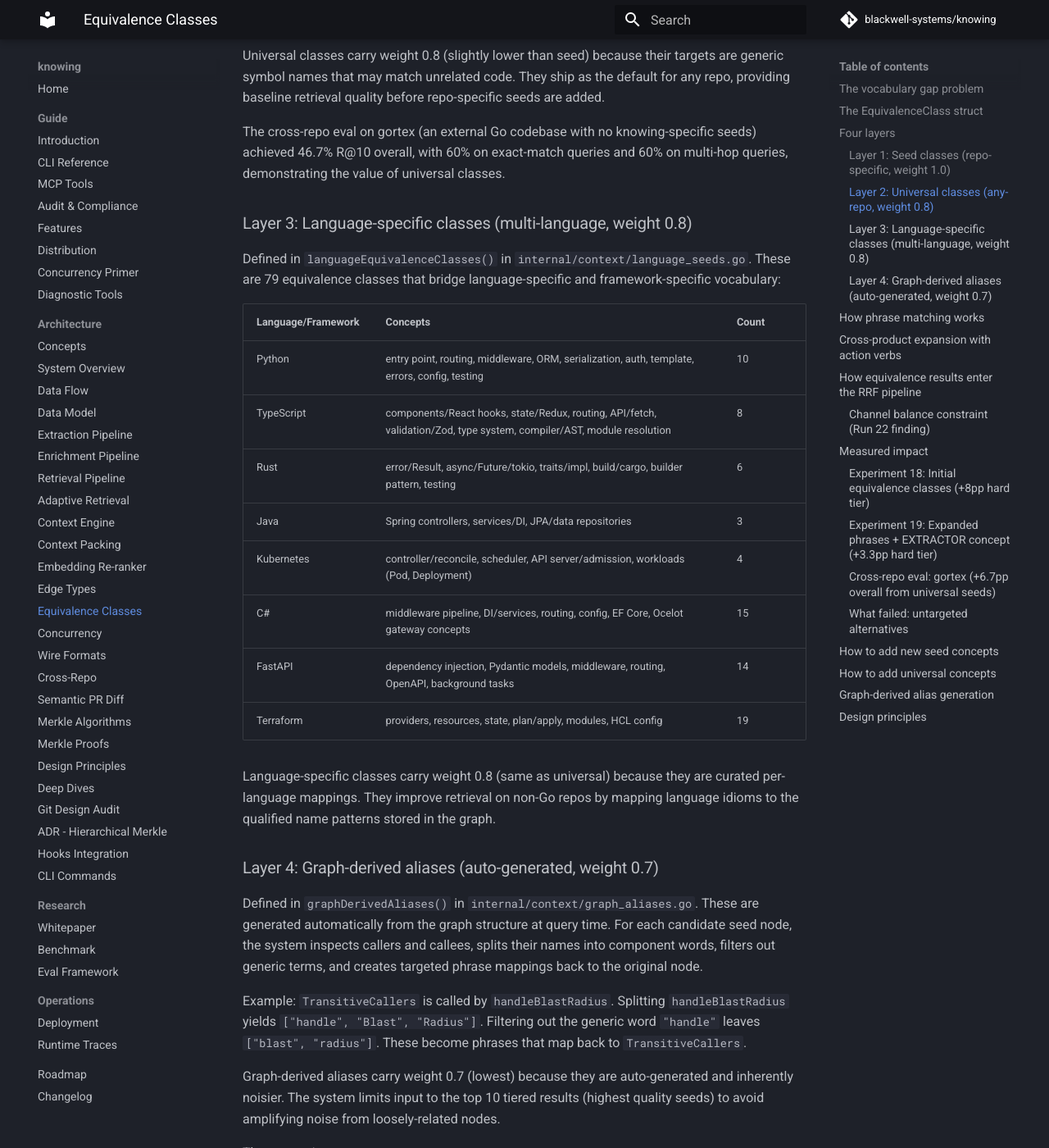
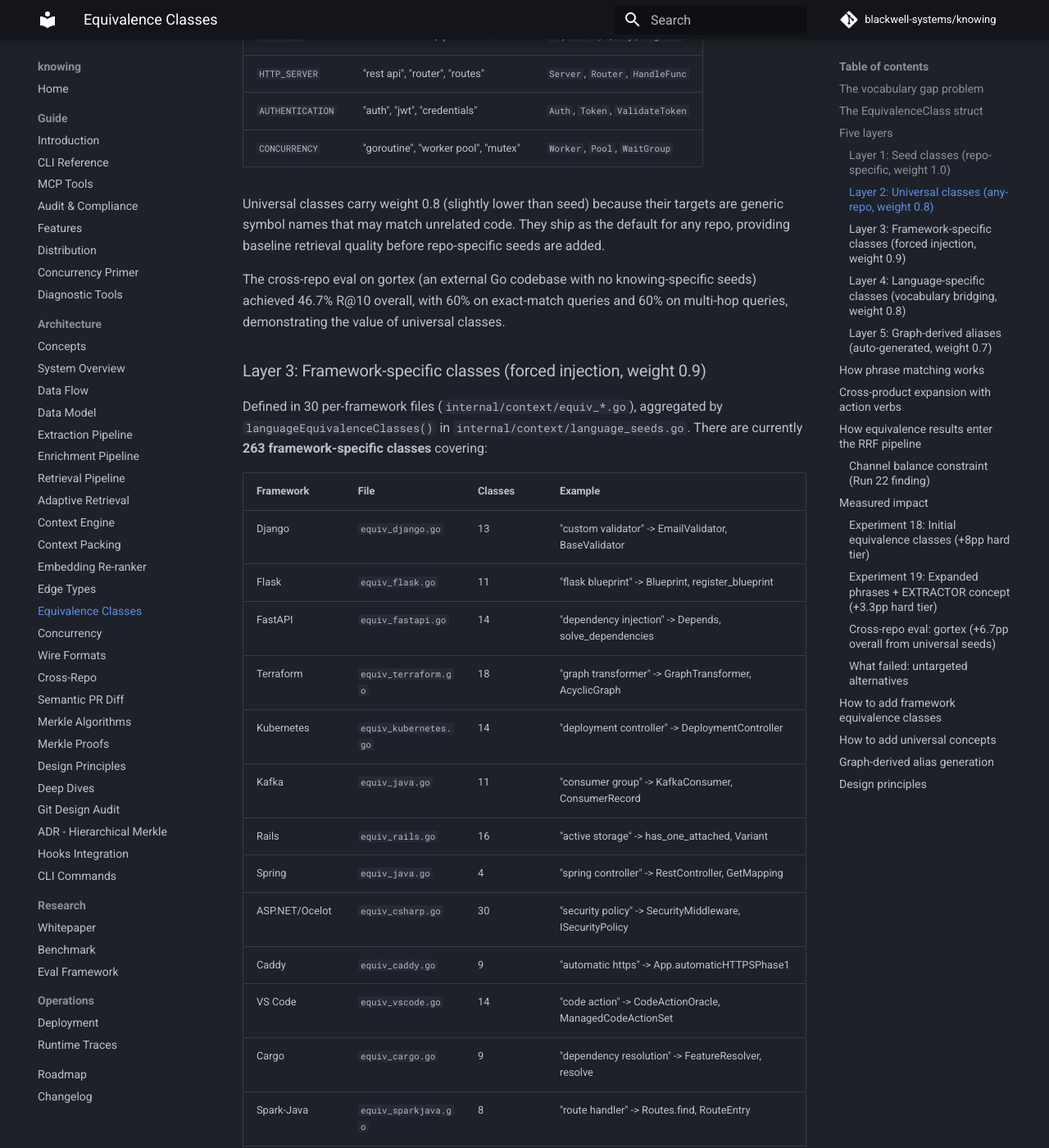
Before and after one commit to blackwell-systems/knowing, an MkDocs documentation site: the page built from docs/architecture/equivalence-classes.md, in a window 1280 px wide and 1400 px high, scrolled down 2813 px. Shown: the whole window at 82% size. Built offline with MkDocs 1.6.1 and Material for MkDocs 9.7.7, drawn with Linux system fonts in a browser that asks for light colours; comment, search, counter and statistics services are not loaded; some of the changed text lies outside the part shown.

Commit message:
docs: major update to equivalence-classes.md (5 layers, 263 classes, forced injection, Lang scoping)

````diff
--- a/docs/architecture/equivalence-classes.md
+++ b/docs/architecture/equivalence-classes.md
@@ -36,12 +36,13 @@ Defined in `internal/context/equivalence.go`:
 
 ```go
 type EquivalenceClass struct {
-    Concept    string   // canonical concept ID (e.g., "TRANSITIVE_IMPACT")
+    Concept    string   // canonical concept ID (e.g., "DJANGO_VALIDATORS")
     Phrases    []string // natural-language phrases that refer to this concept
     Targets    []string // symbol/tool identifiers to boost when phrases match
     TargetType string   // "symbol", "mcp_tool", "edge_type", "workflow", "file"
-    Weight     float64  // source strength (seed: 1.0, universal: 0.8, language: 0.8, graph: 0.7)
-    Source     string   // "seed", "universal", "language", "graph", "feedback", "generated"
+    Weight     float64  // source strength (seed: 1.0, framework: 0.9, universal: 0.8, graph: 0.7)
+    Source     string   // "seed", "framework", "universal", "language", "graph", "feedback"
+    Lang       string   // language scope: "go", "python", "typescript", "ruby", "java", "csharp", "rust", "" (universal)
 }
 ```
 
@@ -56,15 +57,20 @@ Each field serves a distinct purpose:
 - **TargetType**: Categorizes what the targets represent. Currently all seed
   classes use `"symbol"`.
 - **Weight**: Controls the confidence of the source. Seed classes carry 1.0,
-  universal and language-specific carry 0.8, graph-derived carry 0.7.
-- **Source**: Tracks provenance for debugging and potential future decay.
-  Values: `"seed"`, `"universal"`, `"language"`, `"graph"`, `"feedback"`,
-  `"generated"`.
+  framework-specific carry 0.9 (triggers forced injection), universal and
+  language-specific carry 0.8, graph-derived carry 0.7.
+- **Source**: Tracks provenance and determines injection behavior.
+  Values: `"seed"`, `"framework"`, `"universal"`, `"language"`, `"graph"`,
+  `"feedback"`. Classes with `Source == "framework"` AND `Weight >= 0.9`
+  bypass RWR scoring and inject directly into ranked results.
+- **Lang**: Language scope. When non-empty, the class only fires on repos
+  where `detectRepoLanguage()` returns a matching language. Prevents
+  cross-language false positives (Go router classes on C# repos).
 
-## Four layers
+## Five layers
 
-The equivalence class system operates in four layers, each with different
-confidence levels and generation methods.
+The equivalence class system operates in five layers, each with different
+confidence levels, generation methods, and injection behaviors.
 
 ### Layer 1: Seed classes (repo-specific, weight 1.0)
 
@@ -109,27 +115,65 @@ The cross-repo eval on gortex (an external Go codebase with no knowing-specific
 seeds) achieved 46.7% R@10 overall, with 60% on exact-match queries and 60% on
 multi-hop queries, demonstrating the value of universal classes.
 
-### Layer 3: Language-specific classes (multi-language, weight 0.8)
+### Layer 3: Framework-specific classes (forced injection, weight 0.9)
 
-Defined in `languageEquivalenceClasses()` in `internal/context/language_seeds.go`.
-These are 79 equivalence classes that bridge language-specific and framework-specific vocabulary:
+Defined in 30 per-framework files (`internal/context/equiv_*.go`), aggregated
+by `languageEquivalenceClasses()` in `internal/context/language_seeds.go`.
+There are currently **263 framework-specific classes** covering:
 
-| Language/Framework | Concepts | Count |
-|----------|----------|-------|
+| Framework | File | Classes | Example |
+|-----------|------|---------|---------|
+| Django | `equiv_django.go` | 13 | "custom validator" -> EmailValidator, BaseValidator |
+| Flask | `equiv_flask.go` | 11 | "flask blueprint" -> Blueprint, register_blueprint |
+| FastAPI | `equiv_fastapi.go` | 14 | "dependency injection" -> Depends, solve_dependencies |
+| Terraform | `equiv_terraform.go` | 18 | "graph transformer" -> GraphTransformer, AcyclicGraph |
+| Kubernetes | `equiv_kubernetes.go` | 14 | "deployment controller" -> DeploymentController |
+| Kafka | `equiv_java.go` | 11 | "consumer group" -> KafkaConsumer, ConsumerRecord |
+| Rails | `equiv_rails.go` | 16 | "active storage" -> has_one_attached, Variant |
+| Spring | `equiv_java.go` | 4 | "spring controller" -> RestController, GetMapping |
+| ASP.NET/Ocelot | `equiv_csharp.go` | 30 | "security policy" -> SecurityMiddleware, ISecurityPolicy |
+| Caddy | `equiv_caddy.go` | 9 | "automatic https" -> App.automaticHTTPSPhase1 |
+| VS Code | `equiv_vscode.go` | 14 | "code action" -> CodeActionOracle, ManagedCodeActionSet |
+| Cargo | `equiv_cargo.go` | 9 | "dependency resolution" -> FeatureResolver, resolve |
+| Spark-Java | `equiv_sparkjava.go` | 8 | "route handler" -> Routes.find, RouteEntry |
+| NestJS | `equiv_nestjs.go` | 4 | "guard" -> CanActivate, AuthGuard |
+| Next.js | `equiv_nextjs.go` | 3 | "server-side rendering" -> getServerSideProps |
+| Angular | `equiv_angular.go` | 4 | "angular component" -> Component, OnInit |
+| React | `equiv_react.go` | 3 | "custom hook" -> useState, useEffect |
+| Jekyll | `equiv_jekyll.go` | 2 | "jekyll plugin" -> Generator, Converter |
+| Cross-cutting | `equiv_testing.go` etc. | 40 | "unit test" -> TestCase; "jwt token" -> JWT, Claims |
+
+Framework classes carry weight 0.9 and source `"framework"`. This triggers
+**forced injection**: matched symbols bypass RWR scoring and inject directly
+at the top of the ranked results. This is the mechanism that solves the
+vocabulary gap: when the task says "custom validator" but the symbol is
+`EmailValidator`, BM25 can't find it, but the equiv class maps directly.
+
+Each class has a `Lang` field restricting it to matching repos.
+`detectRepoLanguage()` samples node QNs to determine the primary language.
+This prevents Go router classes from firing on C# repos.
+
+**Defensibility criterion:** Every framework class must pass: "would this
+mapping appear in the framework's official documentation or tutorials?"
+Application-specific internals are rejected as curve-fitting.
+
+**Measured impact (session 23):** P@10 0.176 -> 0.278 (+57%).
+
+### Layer 4: Language-specific classes (vocabulary bridging, weight 0.8)
+
+Also defined in the `equiv_*.go` files and aggregated by
+`languageEquivalenceClasses()`. These are broader language-level vocabulary
+bridges (not framework-specific) with weight 0.8. They enter the RRF pipeline
+as a normal channel, not through forced injection.
+
+| Language | Concepts | Examples |
+|----------|----------|---------|
 | Python | entry point, routing, middleware, ORM, serialization, auth, template, errors, config, testing | 10 |
-| TypeScript | components/React hooks, state/Redux, routing, API/fetch, validation/Zod, type system, compiler/AST, module resolution | 8 |
-| Rust | error/Result, async/Future/tokio, traits/impl, build/cargo, builder pattern, testing | 6 |
-| Java | Spring controllers, services/DI, JPA/data repositories | 3 |
-| Kubernetes | controller/reconcile, scheduler, API server/admission, workloads (Pod, Deployment) | 4 |
-| C# | middleware pipeline, DI/services, routing, config, EF Core, Ocelot gateway concepts | 15 |
-| FastAPI | dependency injection, Pydantic models, middleware, routing, OpenAPI, background tasks | 14 |
-| Terraform | providers, resources, state, plan/apply, modules, HCL config | 19 |
+| TypeScript | components, state, routing, API, validation, type system, compiler, modules | 8 |
+| Rust | error/Result, async/tokio, traits/impl, build/cargo, builder pattern, testing | 6 |
+| Go | HTTP handler, router, middleware, server | 4 |
 
-Language-specific classes carry weight 0.8 (same as universal) because they are
-curated per-language mappings. They improve retrieval on non-Go repos by mapping
-language idioms to the qualified name patterns stored in the graph.
-
-### Layer 4: Graph-derived aliases (auto-generated, weight 0.7)
+### Layer 5: Graph-derived aliases (auto-generated, weight 0.7)
 
 Defined in `graphDerivedAliases()` in `internal/context/graph_aliases.go`.
 These are generated automatically from the graph structure at query time. For
@@ -326,37 +370,48 @@ makes symbol names searchable via BM25, so auto-concepts only add value when
 they generate conceptual aliases that differ from the name, which requires
 domain understanding.
 
-## How to add new seed concepts
+## How to add framework equivalence classes
 
-To add a new seed concept to the knowing-specific dictionary, edit
-`seedEquivalenceClasses()` in `internal/context/equivalence.go`.
+To add a new framework class, create or edit the appropriate file in
+`internal/context/equiv_<framework>.go`, then add it to the aggregator
+in `internal/context/language_seeds.go`.
 
-Example: adding a concept for the ownership/CODEOWNERS system:
+Example: adding Django cache support:
 
 ```go
+// in internal/context/equiv_django.go
 {
-    Concept:    "OWNERSHIP",
-    Phrases:    []string{"code owner", "ownership", "who owns", "maintainer", "responsible for"},
-    Targets:    []string{"OwnershipTool", "handleOwnership", "ownershipTool"},
+    Concept:    "DJANGO_CACHE",
+    Phrases:    []string{"cache backend", "cache framework", "django cache", "cache stampede"},
+    Targets:    []string{"BaseCache", "BaseCache.get", "BaseCache.set", "RedisCache", "CacheHandler"},
     TargetType: "symbol",
-    Weight:     1.0,
-    Source:     "seed",
+    Weight:     0.9,
+    Source:     "framework",
+    Lang:       "python",
 },
 ```
 
-Guidelines for writing good seed concepts:
+Then add to the aggregator in `language_seeds.go`:
+```go
+all = append(all, djangoEquivalenceClasses()...)
+```
 
-1. **Phrases should be what developers actually type.** Look at real task
-   descriptions and agent prompts. "blast radius" is good; "compute the set of
-   transitively reachable callers" is not.
-2. **Targets should be the actual symbol names in the codebase.** Check that
-   each target exists as a symbol; misspelled targets silently fail.
-3. **Include both noun forms and common misspellings.** "reindex" and
-   "re-indexing" are both valid phrases for the INDEXING concept.
-4. **Do not include verb prefixes in phrases.** The `expandWithVerbs()` function
-   adds "find X", "get X", etc. automatically. Write noun phrases only.
-5. **Keep targets focused.** 3-8 targets per concept is typical. Too many
-   targets dilutes the boost.
+Guidelines for writing framework classes:
+
+1. **Phrases must be what developers actually type.** "custom validator" is
+   good; "instantiate a BaseValidator subclass" is not. The test: would this
+   phrase appear in a Stack Overflow question title?
+2. **Targets must be documented framework symbols.** Check the framework's
+   official docs. `EmailValidator` appears in Django docs. `_internal_helper`
+   does not.
+3. **Set `Lang` to scope by language.** Prevents cross-language false positives.
+4. **Use `Weight: 0.9` and `Source: "framework"`.** This triggers forced
+   injection (bypass RWR).
+5. **Defensibility test:** "Would this mapping appear in the framework's
+   official documentation or tutorials?" If no, it's curve-fitting.
+6. **Keep targets focused.** 3-8 targets per concept. Too many floods results.
+7. **Use `bench-task` to verify.** Run the specific task before and after
+   adding the class to confirm improvement.
 
 Adding phrases to existing concepts is cheap and safe. Near-zero risk of
 regression, consistent returns (experiment 19).
````
